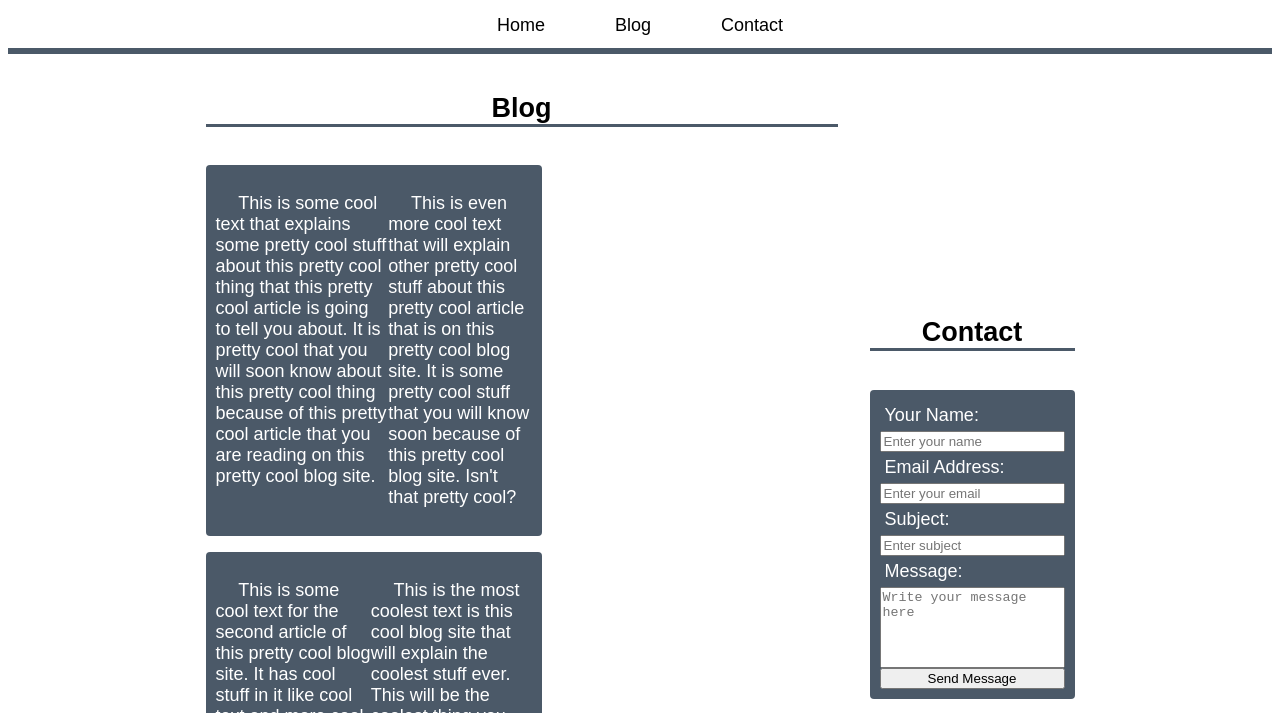
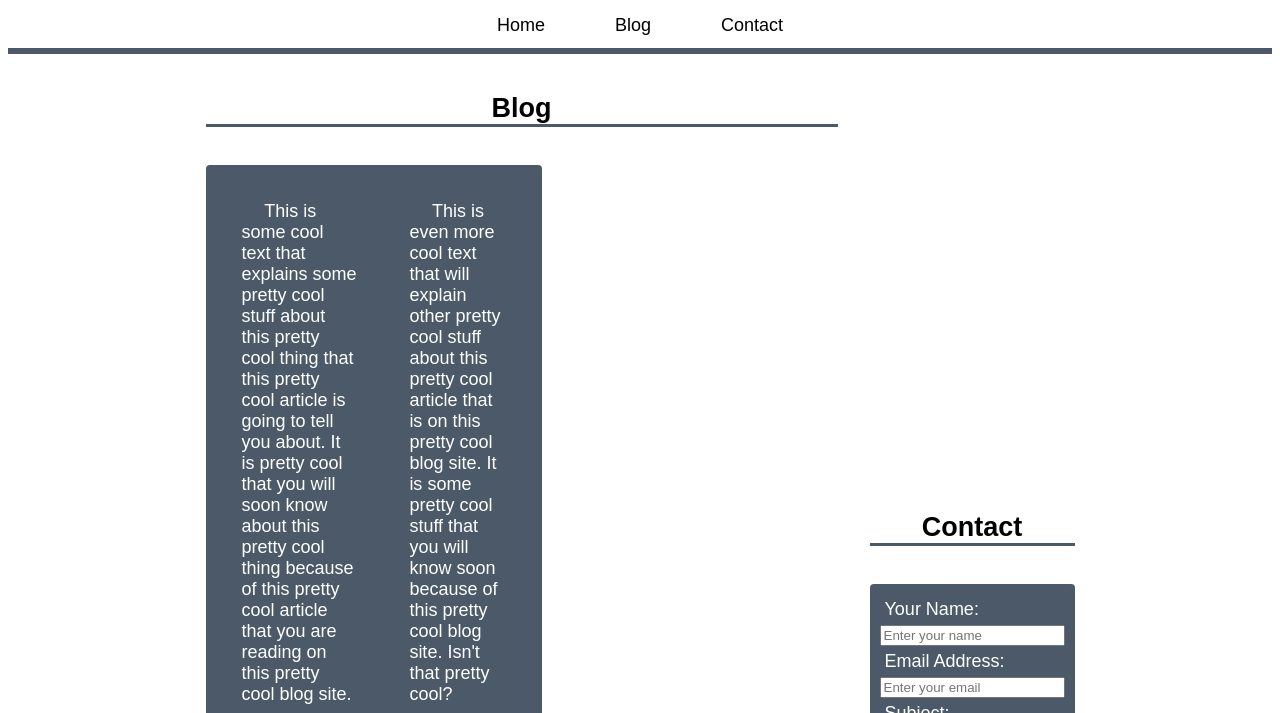
Before and after one commit to ETHW-ECPI/5.9-WebDesign-Performance-Assignment, a plain HTML site: page index.html in a window 1280 px wide. Shown: the part 87-800 px from the top of the page. Drawn offline with Linux system fonts and the light colour scheme.

Commit message:
gfdrsZJKN BL:

```diff
--- a/styles.css
+++ b/styles.css
@@ -72,6 +72,11 @@ article {
    background-color: rgb(75, 89, 104);
    border-radius: 4px;
    justify-content: center;
+}
+
+p {
+   margin: 16px;
+   padding: 10px;
 }
 
 nav ul {
```
